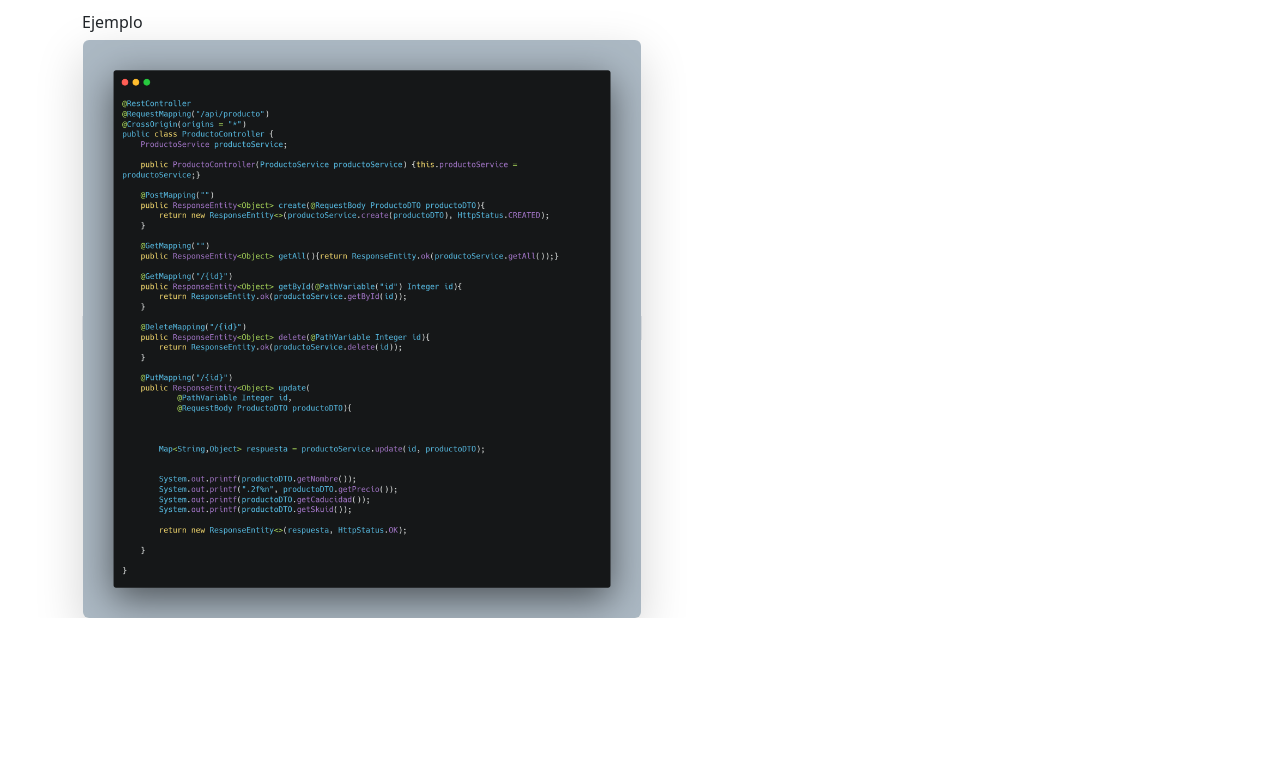
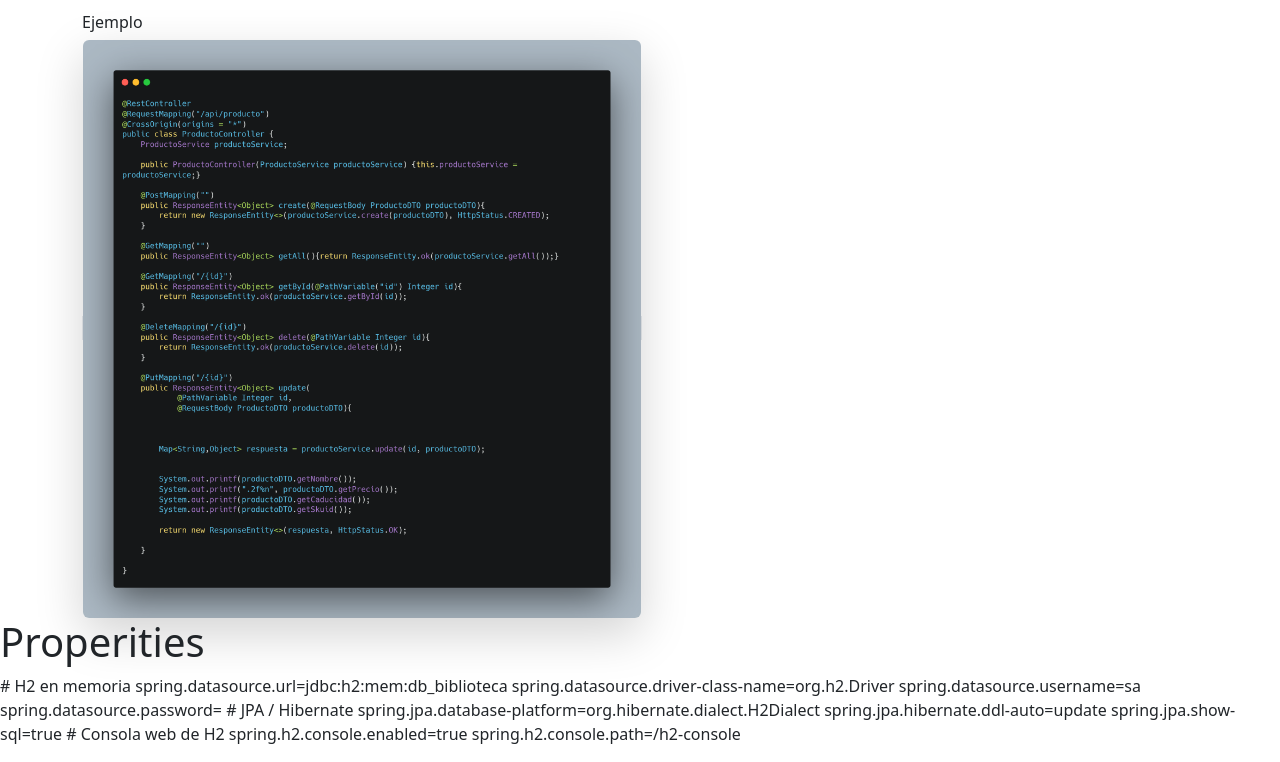
Before and after one commit to ElChavoDelBronx/RealizarServicio, a plain HTML site: page index.html in a window 1280 px wide. Shown: the part 187-949 px from the top of the page. Before the commit the page ends 805 px from the top, so only its background shows below. Drawn offline with nearby package versions, Linux system fonts and the light colour scheme.

Commit message:
Update index.html

```diff
--- a/index.html
+++ b/index.html
@@ -194,6 +194,25 @@
         </div>
       </div>
     </div>
+    <div class="tab-pane" id="dtos">
+          <h1>Properities</h1>
+          <p>
+            # H2 en memoria
+spring.datasource.url=jdbc:h2:mem:db_biblioteca
+spring.datasource.driver-class-name=org.h2.Driver
+spring.datasource.username=sa
+spring.datasource.password=
+
+# JPA / Hibernate
+spring.jpa.database-platform=org.hibernate.dialect.H2Dialect
+spring.jpa.hibernate.ddl-auto=update
+spring.jpa.show-sql=true
+
+# Consola web de H2
+spring.h2.console.enabled=true
+spring.h2.console.path=/h2-console
+          </p>
+        </div>
     <script
       src="https://cdn.jsdelivr.net/npm/bootstrap@5.3.8/dist/js/bootstrap.bundle.min.js"
       integrity="sha384-FKyoEForCGlyvwx9Hj09JcYn3nv7wiPVlz7YYwJrWVcXK/BmnVDxM+D2scQbITxI"
```
